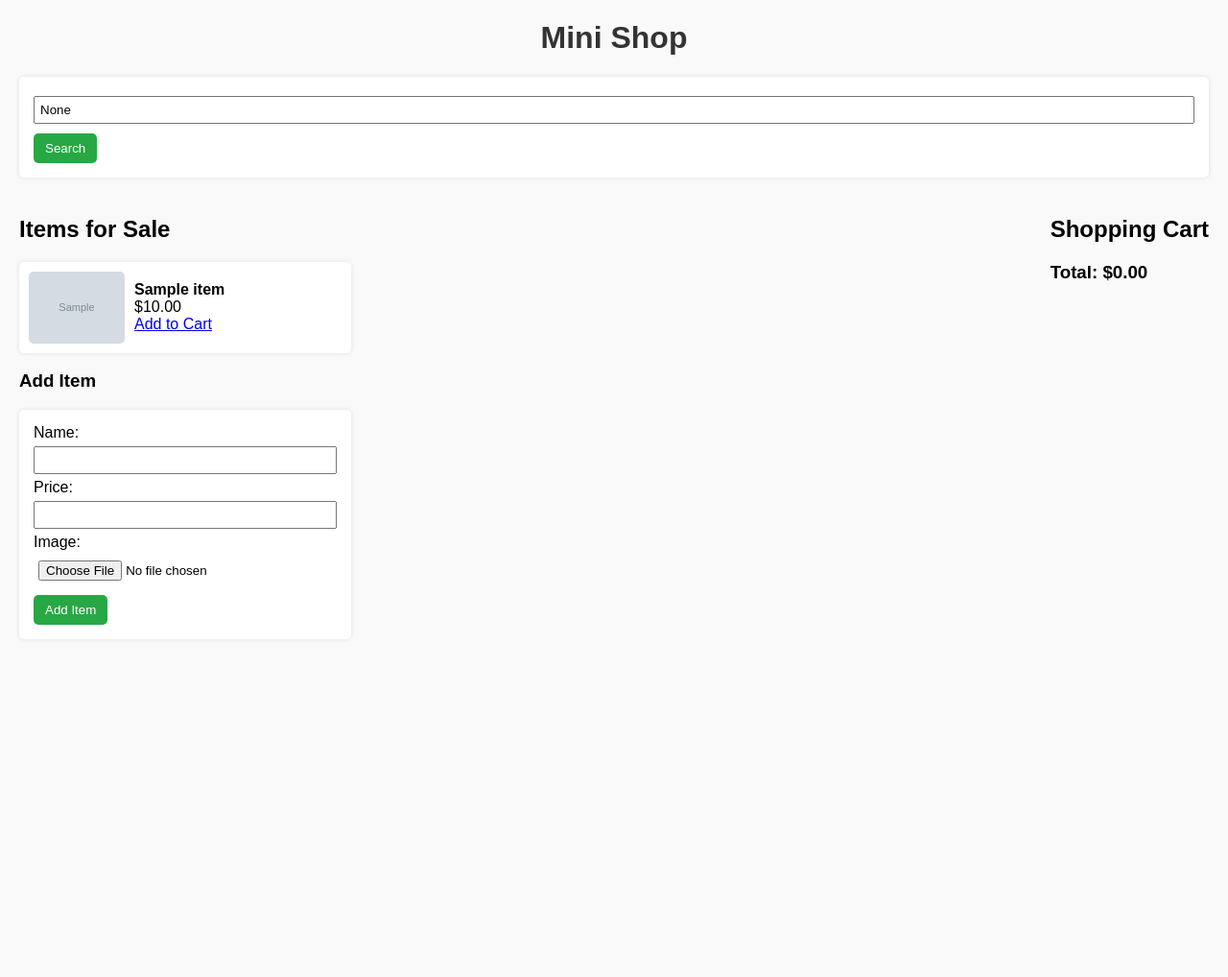
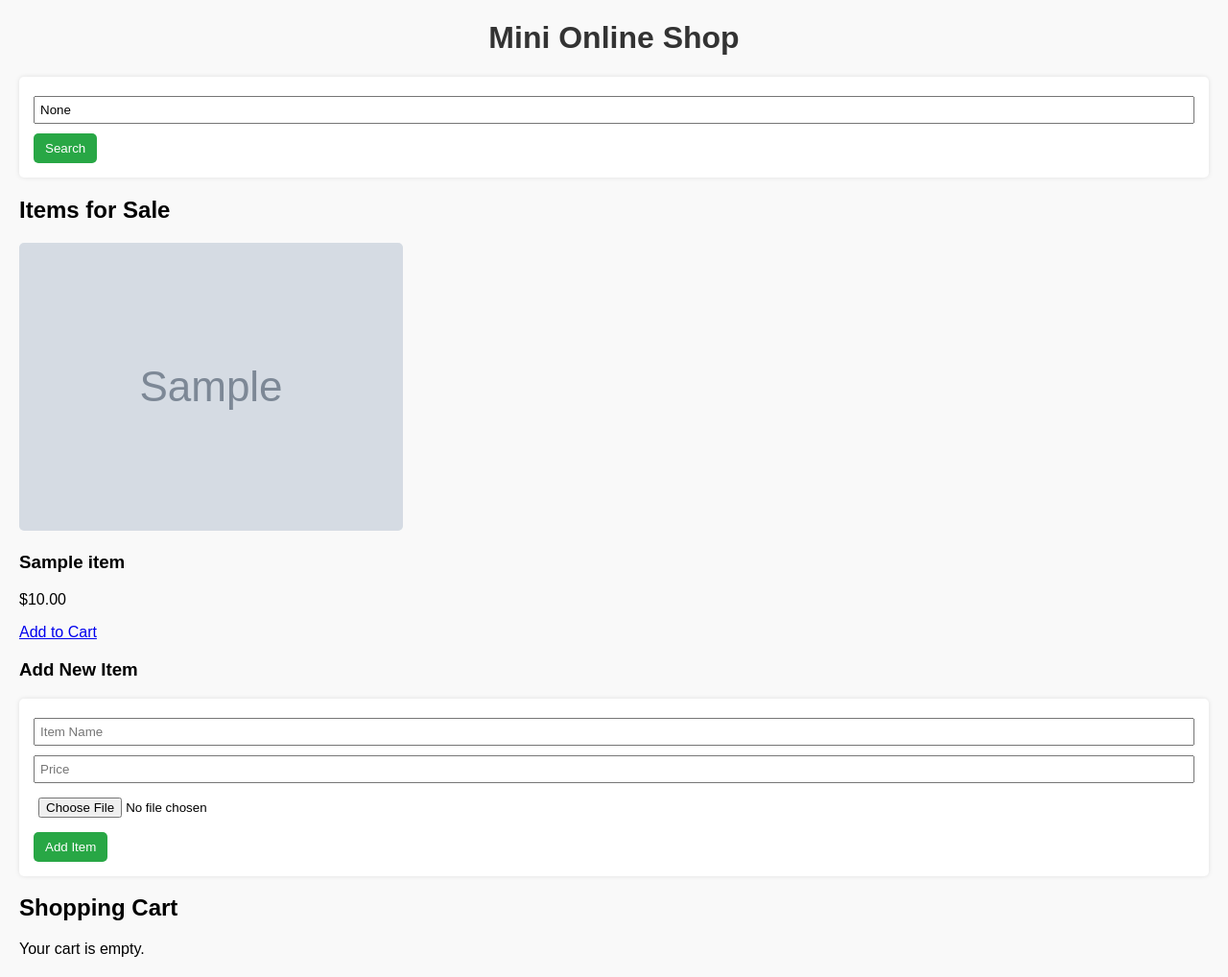
Before and after one commit to Jensen-creator/my--flask-pwa, a Flask app: page / in a window 1280 px wide. Shown: the whole page at 96% size. Before the commit the page ends 651 px from the top, so only its background shows below. Run offline with Flask 3, Linux system fonts and the light colour scheme; tables that the repository leaves empty hold one stand-in row (values such as "Sample post"); grey boxes marked "Sample" are stand-in pictures.

Commit message:
Update index.html

```diff
--- a/templates/index.html
+++ b/templates/index.html
@@ -1,58 +1,64 @@
 <!DOCTYPE html>
 <html>
 <head>
-    <title>Mini Shop</title>
+    <title>Mini Online Shop</title>
     <link rel="stylesheet" href="{{ url_for('static', filename='style.css') }}">
 </head>
 <body>
-    <h1>Mini Shop</h1>
+    <header>
+        <h1>Mini Online Shop</h1>
+        <form method="GET" class="search-bar">
+            <input type="text" name="search" placeholder="Search items..." value="{{ request.args.get('search') }}">
+            <button type="submit">Search</button>
+        </form>
+    </header>
 
-    <!-- Search bar -->
-    <form method="GET" style="margin-bottom: 20px;">
-        <input type="text" name="search" placeholder="Search items..." value="{{ request.args.get('search') }}">
-        <button type="submit">Search</button>
-    </form>
+    <main>
+        <!-- Items for Sale -->
+        <section class="items">
+            <h2>Items for Sale</h2>
+            <div class="item-grid">
+                {% for item in items %}
+                <div class="item-card">
+                    {% if item[3] %}
+                    <img src="{{ url_for('static', filename='uploads/' ~ item[3]) }}" alt="{{ item[1] }}">
+                    {% else %}
+                    <img src="{{ url_for('static', filename='uploads/default.png') }}" alt="No Image">
+                    {% endif %}
+                    <h3>{{ item[1] }}</h3>
+                    <p>${{ "%.2f"|format(item[2]) }}</p>
+                    <a class="button" href="/?add_to_cart={{ item[0] }}">Add to Cart</a>
+                </div>
+                {% endfor %}
+            </div>
 
-    <div class="container">
-        <!-- Items for Sale -->
-        <div>
-            <h2>Items for Sale</h2>
+            <h3>Add New Item</h3>
+            <form method="POST" enctype="multipart/form-data" class="add-form">
+                <input type="hidden" name="action" value="add_item">
+                <input type="text" name="name" placeholder="Item Name" required>
+                <input type="number" step="0.01" name="price" placeholder="Price" required>
+                <input type="file" name="image" accept="image/*">
+                <button type="submit">Add Item</button>
+            </form>
+        </section>
+
+        <!-- Shopping Cart -->
+        <section class="cart">
+            <h2>Shopping Cart</h2>
+            {% if cart_items %}
             <ul>
-                {% for item in items %}
+                {% for item in cart_items %}
                 <li>
-                    {% if item[3] %}
-                    <img src="{{ url_for('static', filename='uploads/' ~ item[3]) }}" alt="{{ item[1] }}" width="100">
-                    {% endif %}
-                    <div>
-                        <strong>{{ item[1] }}</strong><br>
-                        ${{ "%.2f"|format(item[2]) }}<br>
-                        <a href="/?add_to_cart={{ item[0] }}">Add to Cart</a>
-                    </div>
+                    {{ item[1] }} - ${{ "%.2f"|format(item[2]) }}
+                    <a href="/?remove_from_cart={{ item[0] }}" class="remove">Remove</a>
                 </li>
                 {% endfor %}
             </ul>
-
-            <!-- Add New Item -->
-            <h3>Add Item</h3>
-            <form method="POST" enctype="multipart/form-data">
-                <input type="hidden" name="action" value="add_item">
-                <label>Name: <input type="text" name="name" required></label><br>
-                <label>Price: <input type="number" step="0.01" name="price" required></label><br>
-                <label>Image: <input type="file" name="image" accept="image/*"></label><br>
-                <button type="submit">Add Item</button>
-            </form>
-        </div>
-
-        <!-- Shopping Cart -->
-        <div>
-            <h2>Shopping Cart</h2>
-            <ul>
-                {% for item in cart_items %}
-                <li>{{ item[1] }} - ${{ "%.2f"|format(item[2]) }}</li>
-                {% endfor %}
-            </ul>
             <h3>Total: ${{ "%.2f"|format(total) }}</h3>
-        </div>
-    </div>
+            {% else %}
+            <p>Your cart is empty.</p>
+            {% endif %}
+        </section>
+    </main>
 </body>
 </html>
```
